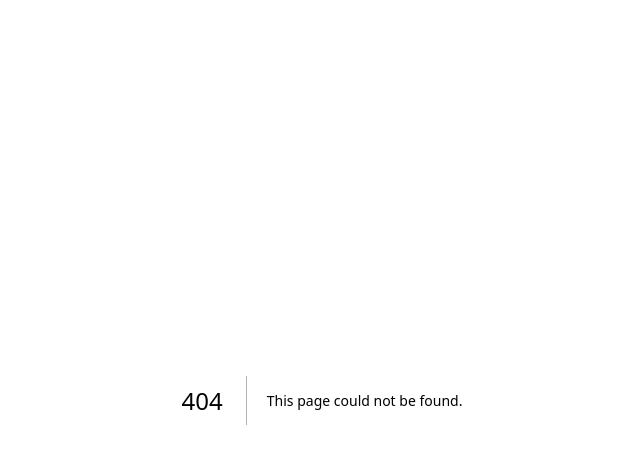
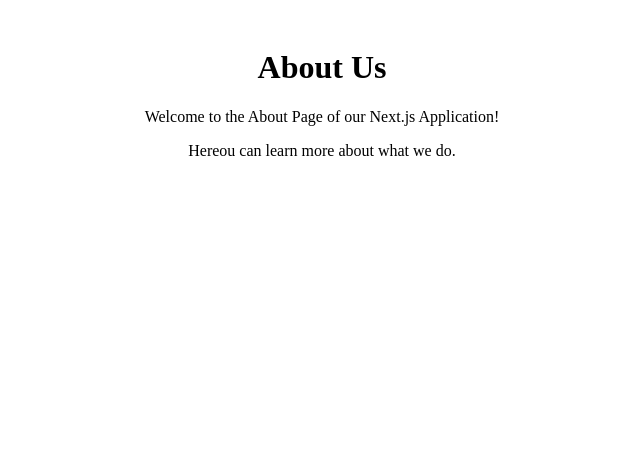
Before and after one commit to magarnicle/deep_peace, a Next.js app: page /about in a window 1280 px wide. Before the commit this address had no page. Shown: the top 464 px of the page, without its empty margins (318-958 px from the left). Built offline with nearby package versions, Linux system fonts and the light colour scheme.

Commit message:
about page

```diff
--- /dev/null
+++ b/pages/about.tsx
@@ -0,0 +1,15 @@
+// 'use client';
+
+import React from 'react';
+
+const About: React.FC = () => {
+  return (
+    <div style={{ padding: "20px", textAlign: "center" }}>
+      <h1>About Us</h1>
+      <p>Welcome to the About Page of our Next.js Application!</p>
+      <p>Hereou can learn more about what we do.</p>
+          </div>
+            );
+};
+
+export default About;
```
